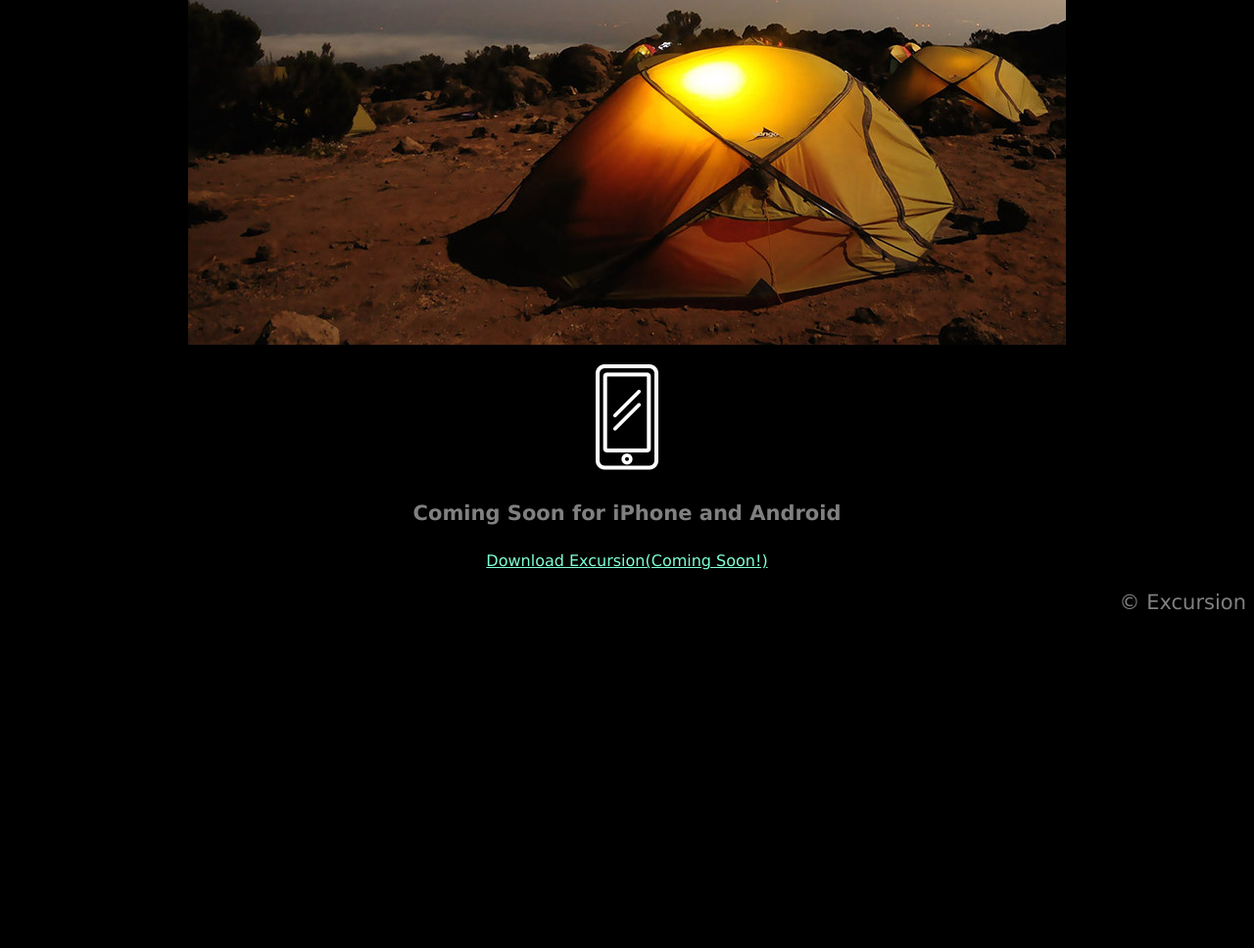
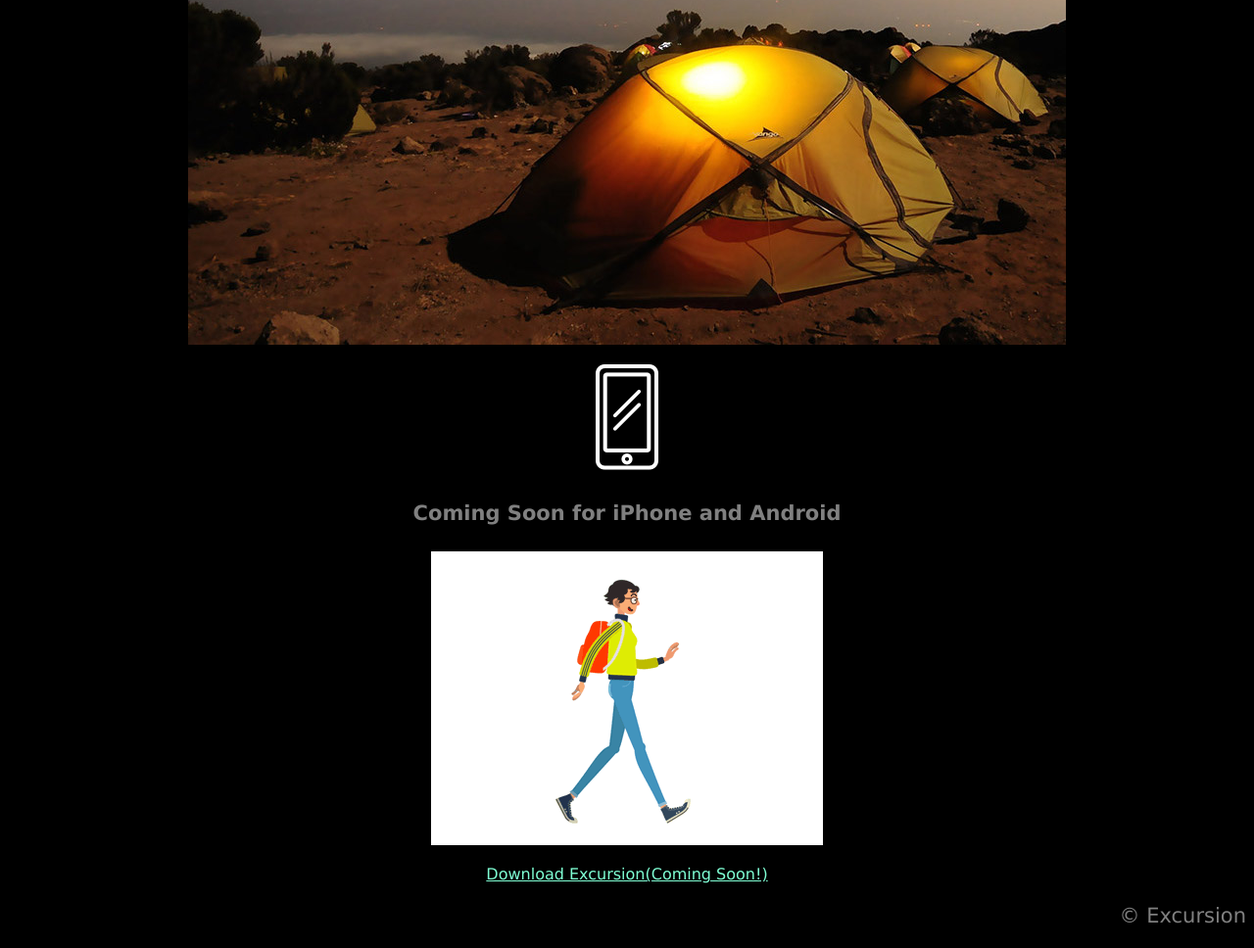
Before and after one commit to 1100100/excursion, a plain HTML site: page index.html in a window 1280 px wide. Shown: the part 660-1628 px from the top of the page at 98% size. Before the commit the page ends 1308 px from the top, so only its background shows below. Drawn offline with Linux system fonts and the light colour scheme.

Commit message:
add walk

```diff
--- a/index.html
+++ b/index.html
@@ -18,6 +18,7 @@
     <p><img src="resources/images/camp.jpg"></p>
     <p><img src="resources/images/phone.png"></p>
     <h4 class="header--sub-header">Coming Soon for iPhone and Android</h4>
+    <p><img src="resources/images/walk.gif"></p>
     <p><a class="link--cta" href="#">Download Excursion(Coming Soon!)</a></p>
     <p class="footer--copyright"> &copy Excursion</p>
 
```
Also changed, not shown: resources/images/walk.gif (added).
